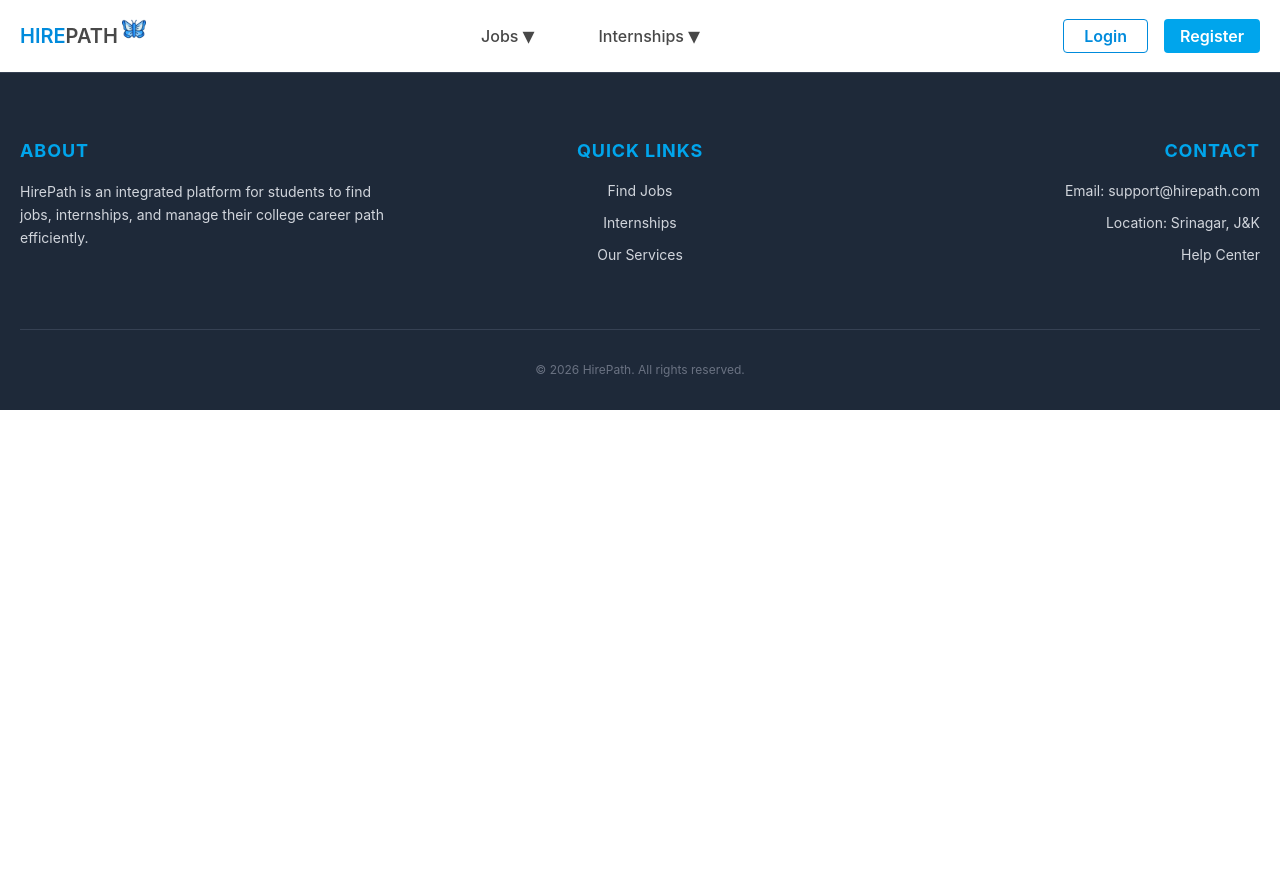
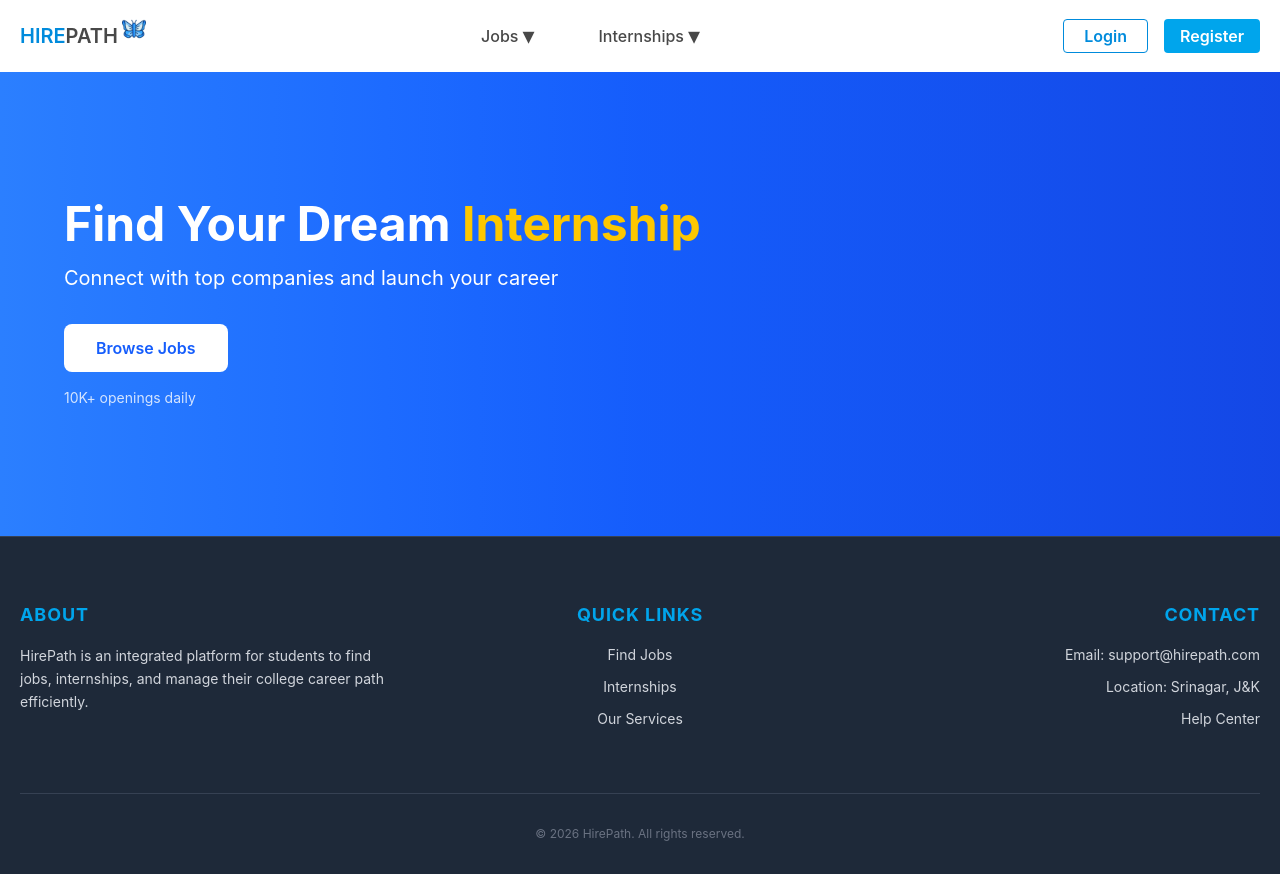
Before and after one commit to akramguroo-dev/hirepath, a React (Vite) app in the folder client/: page / in a window 1280 px wide. Before the commit the page ends 800 px from the top, so only its background shows below. Built offline with nearby package versions, Linux system fonts and the light colour scheme.

Commit message:
Add Home page with hero section

```diff
--- a/client/src/App.jsx
+++ b/client/src/App.jsx
@@ -1,11 +1,12 @@
-import { useState } from 'react';
 import Navbar from './components/Navbar';
 import Footer from './components/Footer';
+import Home from './components/Home';
 
 function App() {
   return (
     <>
       <Navbar />
+      <Home />
       <Footer/>
     </>
   );
--- a/client/src/components/Footer.jsx
+++ b/client/src/components/Footer.jsx
@@ -1,5 +1,3 @@
-import React from 'react';
-
 export default function Footer() {
   return (
     <footer className="bg-gray-800 text-white pt-16 pb-8 px-5 border-t border-gray-700">
--- /dev/null
+++ b/client/src/components/Home.jsx
@@ -0,0 +1,20 @@
+export default function Home() {
+  return (
+    <div className="bg-gradient-to-r from-blue-500 via-blue-600 to-blue-700 text-white py-32 px-8">
+      <div className="max-w-6xl mx-auto">
+        <h1 className="text-5xl font-bold mb-4">
+          Find Your Dream <span className="text-yellow-400">Internship</span>
+        </h1>
+        <p className="text-xl mb-8">
+          Connect with top companies and launch your career
+        </p>
+        <button className="bg-white text-blue-600 px-8 py-3 rounded-lg font-semibold hover:bg-gray-100 cursor-pointer">
+          Browse Jobs
+        </button>
+        <p className="text-sm mt-4 opacity-80">
+          10K+ openings daily
+        </p>
+      </div>
+    </div>
+  );
+}
```
Also changed, not shown: 1 other file (tests, documents, lock files or other folders).
